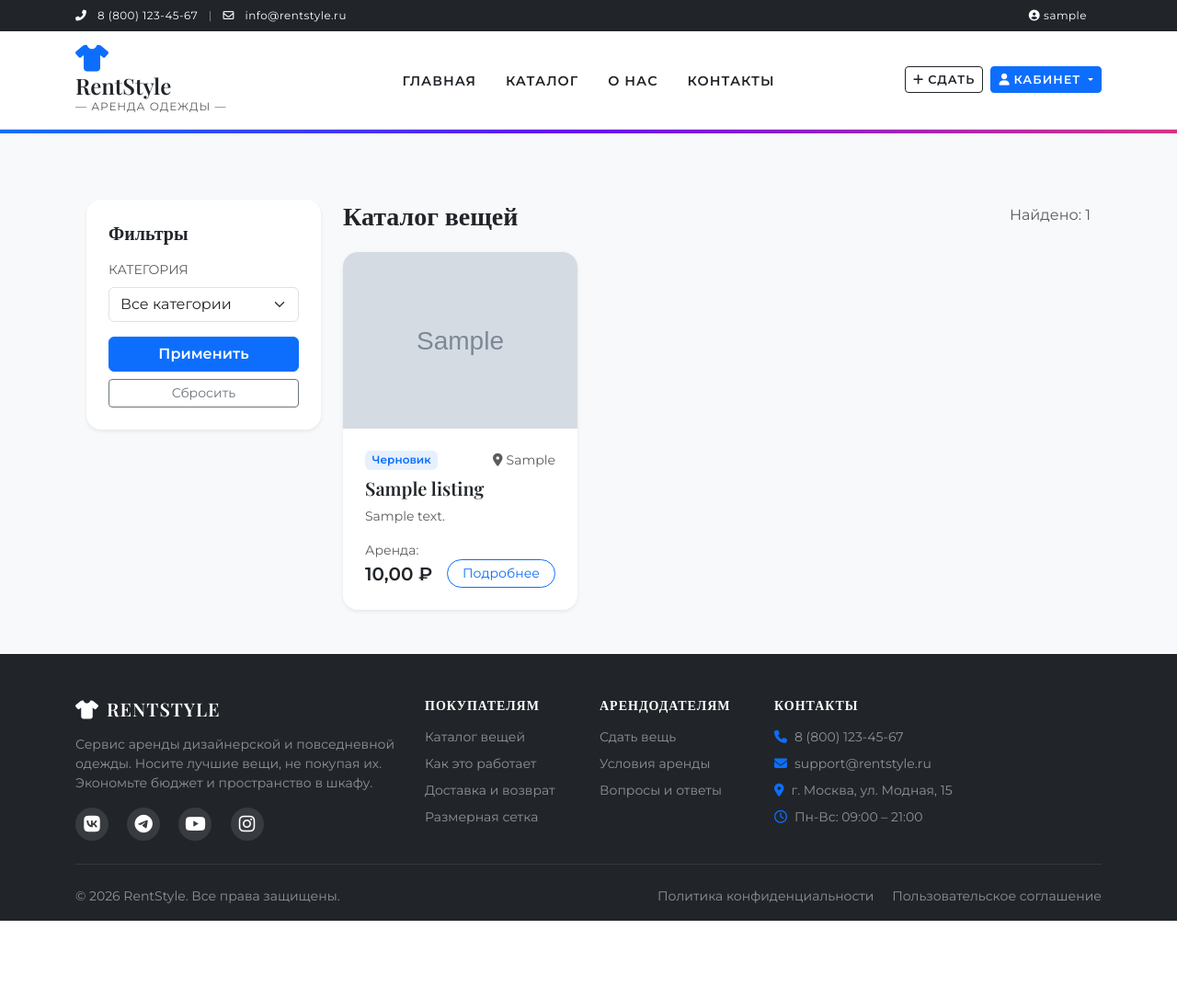
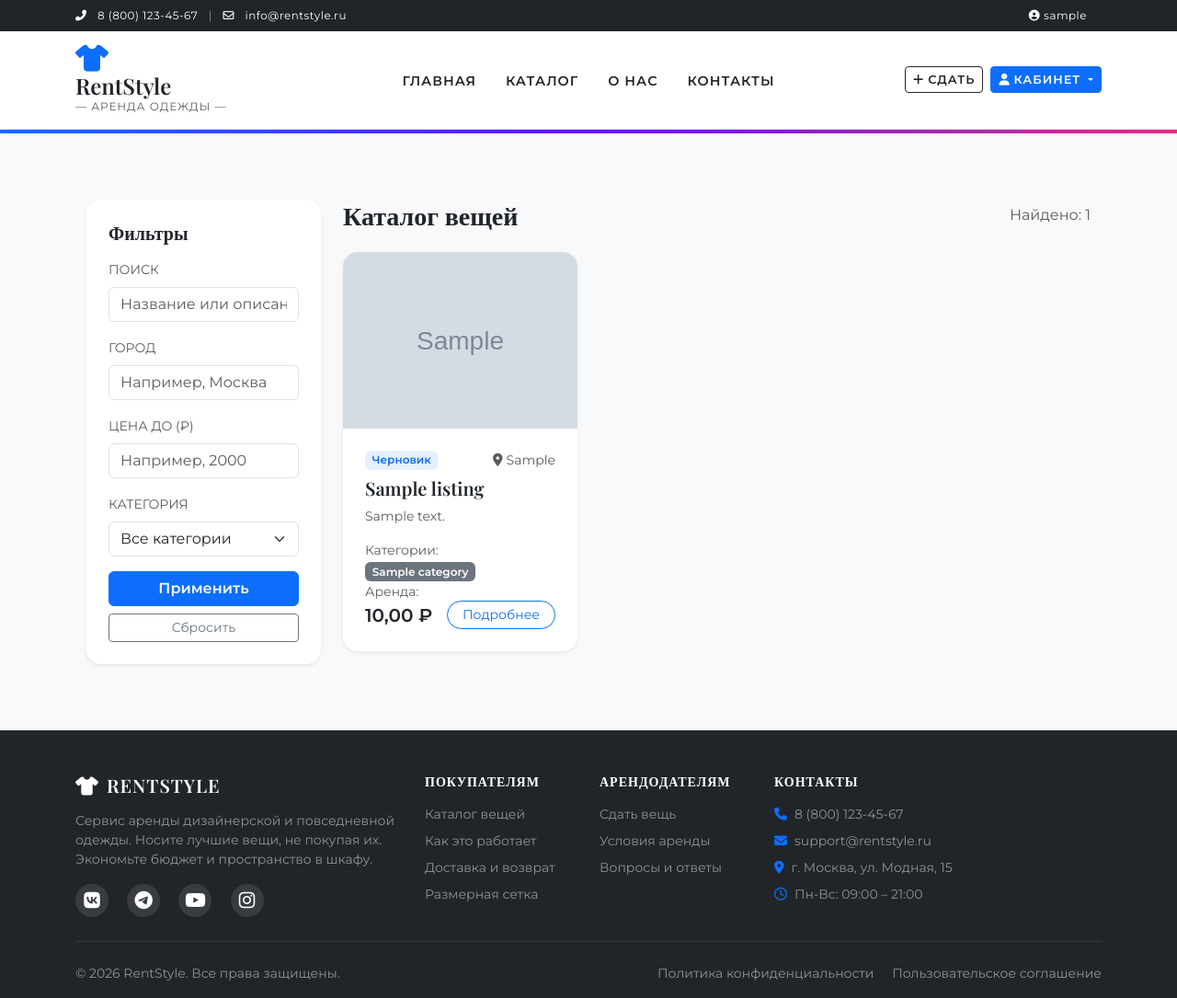
Before and after one commit to kad1982/python_e, a Django app: page /listing/my_list/ in a window 1280 px wide. Shown: the whole page at 92% size. Before the commit the page ends 1001 px from the top, so only its background shows below. Run offline with Django 5.2, Linux system fonts and the light colour scheme; a user stored in the database is signed in; tables that the repository leaves empty hold one stand-in row (values such as "Sample post"); grey boxes marked "Sample" are stand-in pictures; some web fonts are replaced.

Commit message:
add search

```diff
--- a/Python_Site_FinalProject_Kirillova/listing/views.py
+++ b/Python_Site_FinalProject_Kirillova/listing/views.py
@@ -5,6 +5,7 @@ from django.urls import reverse_lazy, reverse
 from django.contrib.auth.mixins import LoginRequiredMixin, UserPassesTestMixin
 from .models import Listing
 from .forms import ListingForm
+from django.db.models import Q
 
 
 class ListingListView(ListView):
@@ -19,7 +20,27 @@ class ListingListView(ListView):
             status=Listing.ListingStatus.PUBLISHED
         ).order_by('-created_at')
 
-        # Фильтрация по категории (если передана в GET-запросе)
+        # 1. Поиск по ключевым словам (в заголовке и описании)
+        q = self.request.GET.get('q')
+        if q:
+            queryset = queryset.filter(
+                Q(title__icontains=q) | Q(description__icontains=q)
+            )
+
+        # 2. Поиск по местоположению
+        location = self.request.GET.get('location')
+        if location:
+            queryset = queryset.filter(location__icontains=location)
+
+        # 3. Поиск по стоимости (максимальная цена)
+        max_price = self.request.GET.get('max_price')
+        if max_price:
+            try:
+                queryset = queryset.filter(price__lte=float(max_price))
+            except ValueError:
+                pass  # Игнорируем, если ввели не число
+
+        # 4. Фильтрация по категории
         category_name = self.request.GET.get('category')
         if category_name and category_name != 'all':
             queryset = queryset.filter(categories__name__iexact=category_name)
@@ -37,7 +58,27 @@ class MyListingListView(ListView):
     def get_queryset(self):
         queryset = Listing.objects.filter(author=self.request.user).order_by('-created_at')
 
-        # Фильтрация по категории (если передана в GET-запросе)
+        # 1. Поиск по ключевым словам (в заголовке и описании)
+        q = self.request.GET.get('q')
+        if q:
+            queryset = queryset.filter(
+                Q(title__icontains=q) | Q(description__icontains=q)
+            )
+
+        # 2. Поиск по местоположению
+        location = self.request.GET.get('location')
+        if location:
+            queryset = queryset.filter(location__icontains=location)
+
+        # 3. Поиск по стоимости (максимальная цена)
+        max_price = self.request.GET.get('max_price')
+        if max_price:
+            try:
+                queryset = queryset.filter(price__lte=float(max_price))
+            except ValueError:
+                pass  # Игнорируем, если ввели не число
+
+        # 4. Фильтрация по категории
         category_name = self.request.GET.get('category')
         if category_name and category_name != 'all':
             queryset = queryset.filter(categories__name__iexact=category_name)
--- a/Python_Site_FinalProject_Kirillova/templates/listing/listing_list.html
+++ b/Python_Site_FinalProject_Kirillova/templates/listing/listing_list.html
@@ -12,6 +12,28 @@
                 <div class="card-body p-4">
                     <h5 class="fw-bold mb-3">Фильтры</h5>
                     <form method="get" action="{% url 'listing:listing_list' %}">
+                        <!-- Поиск по ключевым словам -->
+                        <div class="mb-3">
+                            <label class="form-label text-muted small text-uppercase">Поиск</label>
+                            <input type="text" name="q" class="form-control" placeholder="Название или описание..."
+                                   value="{{ request.GET.q|default:'' }}">
+                        </div>
+
+                        <!-- Местоположение -->
+                        <div class="mb-3">
+                            <label class="form-label text-muted small text-uppercase">Город</label>
+                            <input type="text" name="location" class="form-control" placeholder="Например, Москва"
+                                   value="{{ request.GET.location|default:'' }}">
+                        </div>
+
+                        <!-- Цена -->
+                        <div class="mb-3">
+                            <label class="form-label text-muted small text-uppercase">Цена до (₽)</label>
+                            <input type="number" name="max_price" class="form-control" placeholder="Например, 2000"
+                                   value="{{ request.GET.max_price|default:'' }}">
+                        </div>
+
+                        <!-- Категория -->
                         <div class="mb-3">
                             <label class="form-label text-muted small text-uppercase">Категория</label>
                             <select name="category" class="form-select">
@@ -51,12 +73,18 @@
                         <div class="card-body p-4">
                             <div class="d-flex justify-content-between mb-2">
                                 <span class="badge bg-primary bg-opacity-10 text-primary">{{ listing.get_status_display }}</span>
-                                <!-- Исправлено: убран перенос строки внутри переменной -->
                                 <small class="text-muted"><i class="fas fa-map-marker-alt me-1"></i>{{ listing.location }}</small>
                             </div>
                             <h5 class="card-title fw-bold text-truncate">{{ listing.title }}</h5>
                             <p class="card-text text-muted small mb-3 text-truncate">{{ listing.description }}</p>
-
+                             <div class="col-12 mt-2">
+                                <small class="text-muted d-block">Категории:</small>
+                                {% for cat in listing.categories.all %}
+                                <span class="badge bg-secondary me-1">{{ cat.name }}</span>
+                                {% empty %}
+                                <span class="text-muted small">Без категории</span>
+                                {% endfor %}
+                            </div>
                             <div class="d-flex justify-content-between align-items-end mt-auto">
                                 <div>
                                     <small class="text-muted d-block">Аренда:</small>
```
